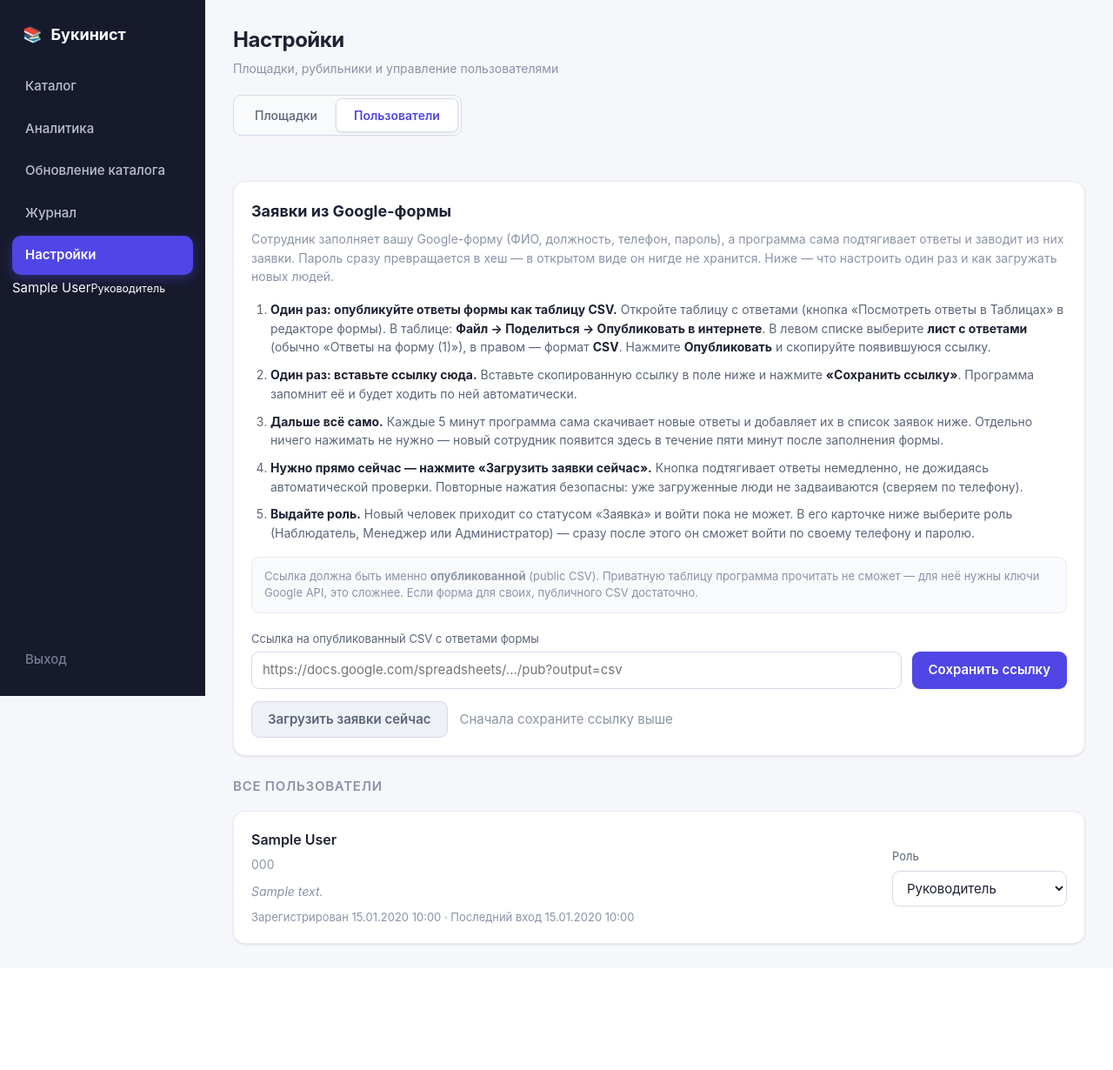
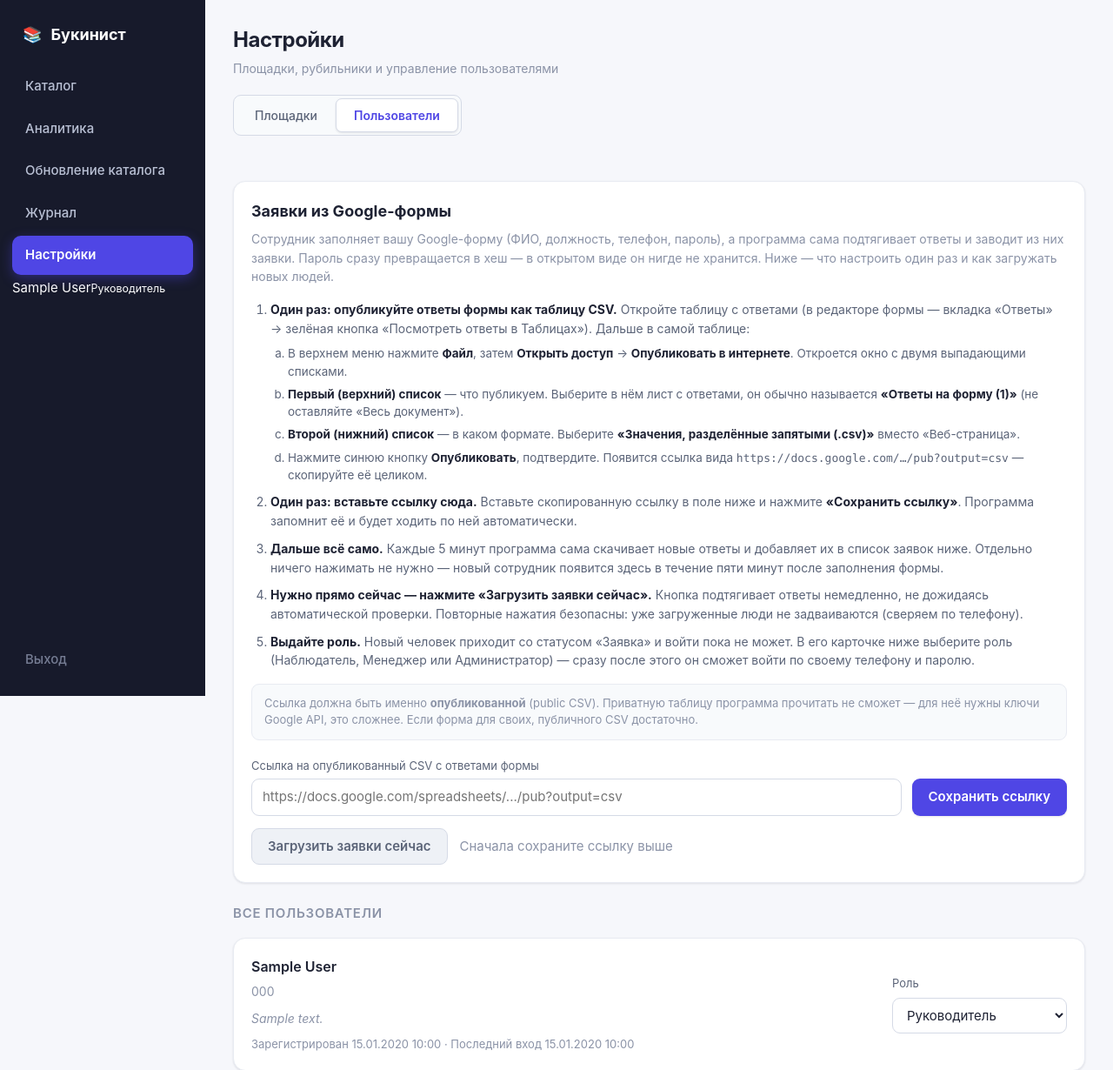
Before and after one commit to kezuo-dev/magaz, a FastAPI app: page /settings/users in a window 1280 px wide. Shown: the top 1230 px of the page at 87% size. Before the commit the page ends 1087 px from the top, so only its background shows below. Run offline with FastAPI, Linux system fonts and the light colour scheme; the visitor is signed in with stand-in values (Sample User, id 1); tables that the repository leaves empty hold one stand-in row (values such as "Sample post"); parts of the project's set-up code (start-up, migrations or seed data) failed here and were passed over.

Commit message:
Пользователи: поднял версию CSS (кэш кнопок), расписал публикацию CSV по шагам
Co-Authored-By: Claude Opus 5 <noreply@anthropic.com>

```diff
--- a/app/templates/base.html
+++ b/app/templates/base.html
@@ -4,7 +4,7 @@
   <meta charset="utf-8">
   <meta name="viewport" content="width=device-width, initial-scale=1">
   <title>{% block title %}Букинист{% endblock %}</title>
-  <link rel="stylesheet" href="/static/style.css?v=17">
+  <link rel="stylesheet" href="/static/style.css?v=18">
 </head>
 <body>
   {% if request.session.get('authed') %}
--- a/app/templates/users.html
+++ b/app/templates/users.html
@@ -28,10 +28,14 @@
   <ol class="guide">
     <li>
       <b>Один раз: опубликуйте ответы формы как таблицу CSV.</b>
-      Откройте таблицу с ответами (кнопка «Посмотреть ответы в Таблицах» в редакторе формы).
-      В таблице: <b>Файл → Поделиться → Опубликовать в интернете</b>. В левом списке выберите
-      <b>лист с ответами</b> (обычно «Ответы на форму (1)»), в правом — формат <b>CSV</b>.
-      Нажмите <b>Опубликовать</b> и скопируйте появившуюся ссылку.
+      Откройте таблицу с ответами (в редакторе формы — вкладка «Ответы» → зелёная кнопка
+      «Посмотреть ответы в Таблицах»). Дальше в самой таблице:
+      <ol class="guide-sub">
+        <li>В верхнем меню нажмите <b>Файл</b>, затем <b>Открыть доступ</b> → <b>Опубликовать в интернете</b>. Откроется окно с двумя выпадающими списками.</li>
+        <li><b>Первый (верхний) список</b> — что публикуем. Выберите в нём лист с ответами, он обычно называется <b>«Ответы на форму (1)»</b> (не оставляйте «Весь документ»).</li>
+        <li><b>Второй (нижний) список</b> — в каком формате. Выберите <b>«Значения, разделённые запятыми (.csv)»</b> вместо «Веб-страница».</li>
+        <li>Нажмите синюю кнопку <b>Опубликовать</b>, подтвердите. Появится ссылка вида <span class="mono">https://docs.google.com/…/pub?output=csv</span> — скопируйте её целиком.</li>
+      </ol>
     </li>
     <li>
       <b>Один раз: вставьте ссылку сюда.</b>
@@ -147,6 +151,18 @@
 .guide li b {
   color: var(--ink);
 }
+.guide-sub {
+  margin: 8px 0 0;
+  padding-left: 20px;
+  display: grid;
+  gap: 6px;
+  list-style: lower-alpha;
+}
+.guide-sub li {
+  font-size: 13.5px;
+  line-height: 1.5;
+  color: var(--ink-soft);
+}
 .guide-note {
   font-size: 13px;
   line-height: 1.5;
```
